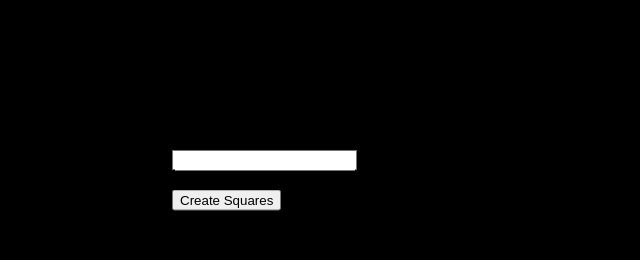
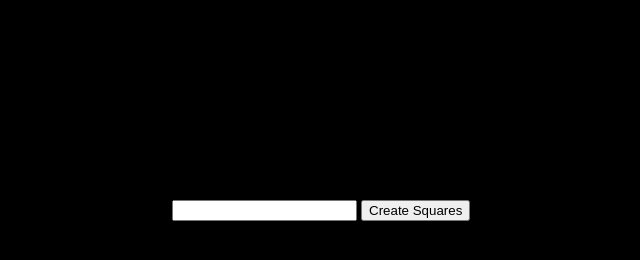
Before and after one commit to DanLi0628/Critical-Data-and-Visualization, a plain HTML site: page coding-exercises/placeholder/coding-fundation/exercise1/index.html in a window 1280 px wide. Shown: the whole page, without its empty margins (340-980 px from the left). Drawn offline with Linux system fonts and the light colour scheme.

Commit message:
final version

```diff
--- a/coding-exercises/placeholder/coding-fundation/exercise1/index.html
+++ b/coding-exercises/placeholder/coding-fundation/exercise1/index.html
@@ -5,15 +5,17 @@
   <meta id = 'canvas' name="viewport" content="width=device-width, initial-scale=1.0">
   <meta http-equiv="X-UA-Compatible" content="ie=edge">
   <title>Exercise1</title>
-  <!-- enter a number -->
-  <input type="text" id='number' name='number' onclick="this.value">
+  <div class='center'>
+    <div>
+      <!-- enter a number -->
+      <input type="number" id='txt' name='txt' onclick="this.value">
+      <!-- create a button -->
+      <button id = "btn" >Create Squares</button>
+    </div>
+  </div>
   <link rel="stylesheet" href="style.css">
 </head>
 <body>
-  <!-- create a button -->
-  <div class='center'>
-    <button id = "btn" >Create Squares</button>
-  </div>
   <!-- space to contain squares -->
   <div class="container"></div>
   <script src="script.js" charset="utf-8"></script>
--- a/coding-exercises/placeholder/coding-fundation/exercise1/script.js
+++ b/coding-exercises/placeholder/coding-fundation/exercise1/script.js
@@ -3,7 +3,7 @@ document.getElementById('btn').addEventListener('click',createSquares);
 
 function createSquares(){
   //get the number
-  var n = document.getElementById('number').value;
+  var n = document.getElementById('txt').value;
   document.getElementsByClassName('container')[0].innerHTML='';
 
   //draw squares
--- a/coding-exercises/placeholder/coding-fundation/exercise1/style.css
+++ b/coding-exercises/placeholder/coding-fundation/exercise1/style.css
@@ -1,5 +1,6 @@
 body{
   background-color: black;
+
 }
 /* create rect */
 .rect{
@@ -20,18 +21,8 @@ body{
 }
 /* make the button and textbox in the center */
 .center{
-  margin: 0;
   position: absolute;
-  top: 25%;
-  left:40%;
-  -ms-transform: translateY(-50%);
-  transform: translateY(-50%);
+  top:25%;
+  left: 40%;
+  border-radius: 5px;
 }
-#number{
-  margin: 0;
-  position: absolute;
-  top: 20%;
-  left:40%;
-  -ms-transform: translateY(-50%);
-  transform: translateY(-50%);
-}
```
Also changed, not shown: 1 other file.
